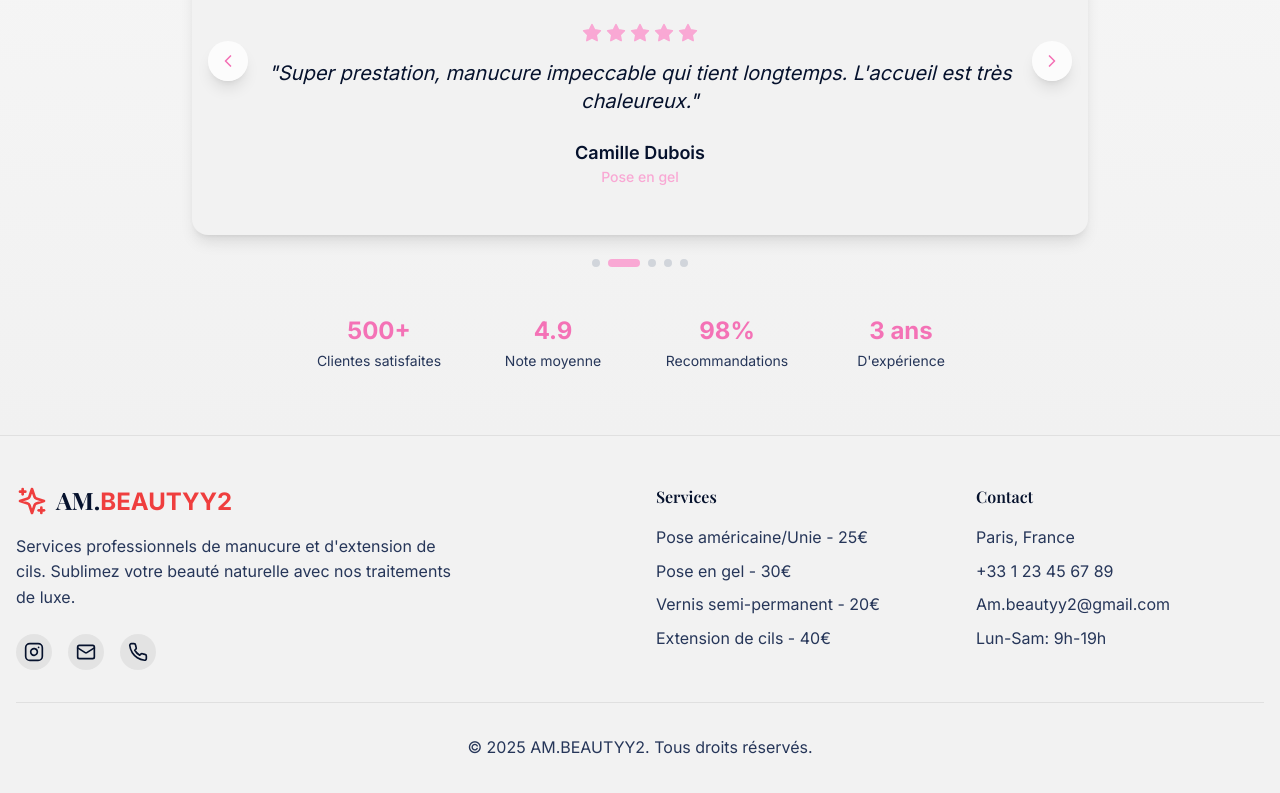
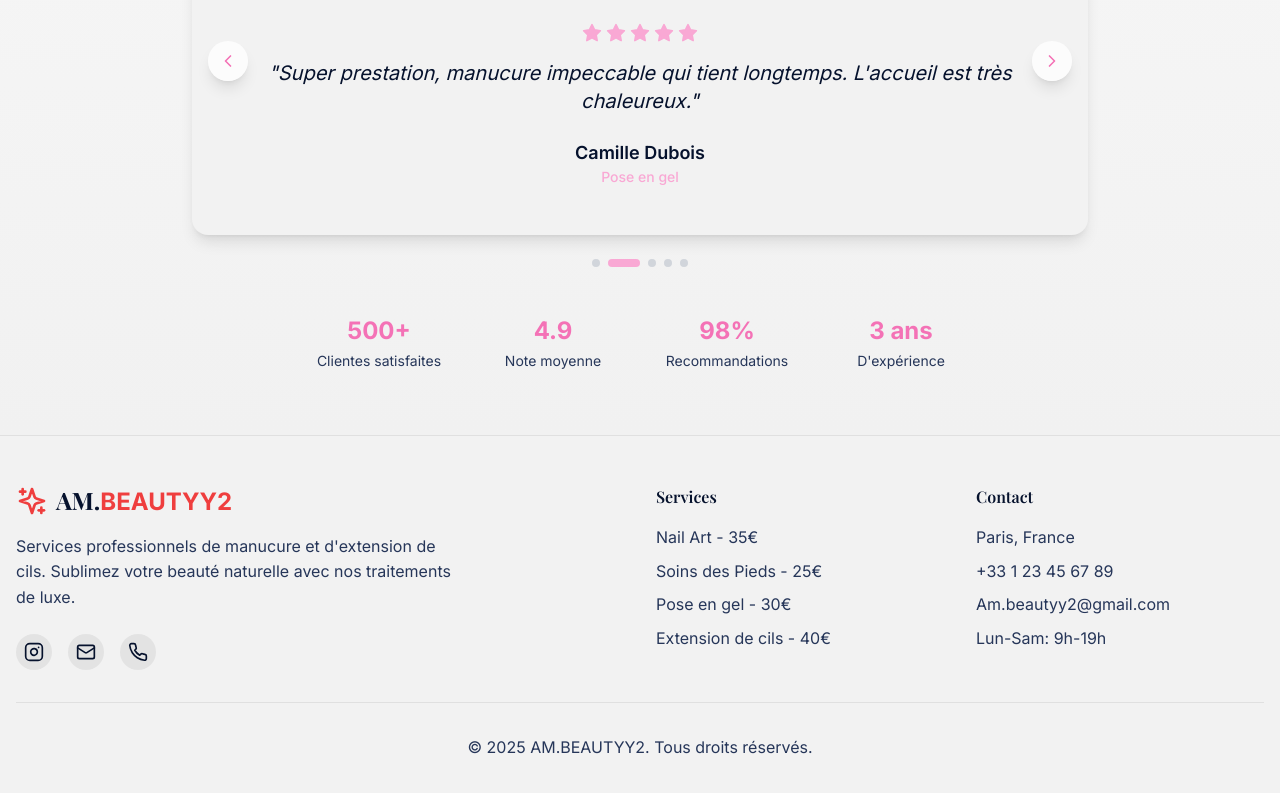
Before and after one commit to Lcsmrct/AMBEAUTY, a React (Create React App) app in the folder frontend/: page / in a window 1280 px wide. Shown: the part 1187-1980 px from the top of the page. Built offline with nearby package versions, Linux system fonts and the light colour scheme.

Commit message:
auto-commit for a026a74c-9942-47a4-8bbe-2f5e4b46a9a7

```diff
--- a/frontend/src/components/Footer.js
+++ b/frontend/src/components/Footer.js
@@ -52,9 +52,9 @@ export default function Footer() {
           <div>
             <h3 className="font-semibold mb-4">Services</h3>
             <ul className="space-y-2 text-muted-foreground">
-              <li>Pose américaine/Unie - 25€</li>
+              <li>Nail Art - 35€</li>
+              <li>Soins des Pieds - 25€</li>
               <li>Pose en gel - 30€</li>
-              <li>Vernis semi-permanent - 20€</li>
               <li>Extension de cils - 40€</li>
             </ul>
           </div>
```
